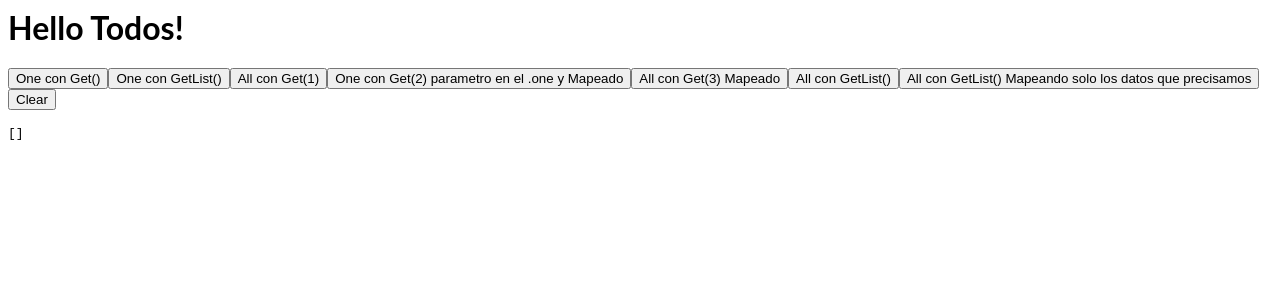
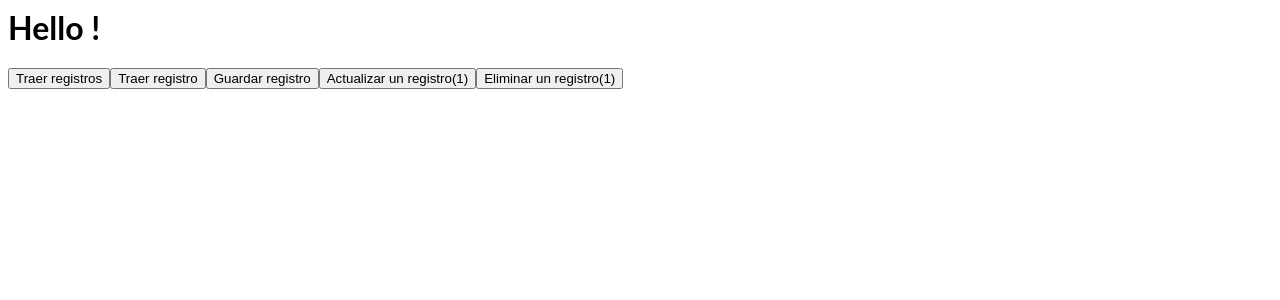
Before and after one commit to agustinBaufest/angular-opk4qk, an Angular app: page / in a window 1280 px wide. Shown: the top 300 px of the page. Built offline with nearby package versions, Linux system fonts and the light colour scheme; what ngx-restangular would draw is missing.

Commit message:
3 files modified, 1 deleted

```diff
--- a/src/app/app.component.html
+++ b/src/app/app.component.html
@@ -1,13 +1,11 @@
 <hello name="{{ name }}"></hello>
 <p>
-  <button (click)="OneGet()">One con Get()</button>
-  <button (click)="OneGetList()">One con GetList()</button>
-  <button (click)="AllGet1()">All con Get(1)</button>
-  <button (click)="AllGet2()">One con Get(2) parametro en el .one y Mapeado</button>
-  <button (click)="AllGet3()">All con Get(3) Mapeado</button>
-  <button (click)="AllGetListCon()">All con GetList()</button>
-  <button (click)="AllGetListSin()">All con GetList() Mapeando solo los datos que precisamos</button>
-  <button (click)="ClearData()">Clear</button>
+  <button (click)="get()">Traer registros</button>
+  <button (click)="getList()">Traer registro</button>
+  <button (click)="post()">Guardar registro</button>
+  <button (click)="put()">Actualizar un registro(1)</button>
+  <button (click)="delete()">Eliminar un registro(1)</button>
+
 </p>
 
 <pre>{{ cuentas | json }}</pre>
--- a/src/app/app.component.ts
+++ b/src/app/app.component.ts
@@ -1,8 +1,8 @@
 import { Component, OnInit } from '@angular/core';
 import { Observable } from 'rxjs';
 import 'rxjs/add/operator/delay';
-import { Restangular } from 'ngx-restangular';
-import { Cuenta } from './cuenta.model';
+import {Service} from './service/service.ts';
+import {UserApiRequest} from './models/userApiRequest.model.ts';
 
 @Component({
   selector: 'my-app',
@@ -11,75 +11,51 @@ import { Cuenta } from './cuenta.model';
 })
 export class AppComponent implements OnInit {
 
-  name = 'Todos';
-  cuentas: Cuenta[] = [];
-  //apiUrl = 'typicode/demo/posts';
-  apiUrl = 'posts';
-  constructor(private restangular: Restangular) {}
+  constructor(
+  private service: Service) {}
 
   ngOnInit() {
 
   }
 
-  OneGet() {
-    const observable1 = this.restangular.one(this.apiUrl).get();
-    const suscripcion1 = observable1.subscribe(data => {
-        this.cuentas = data;
-      });
+  get(){
+  this.service.get().subscribe(response =>{
+
+}, error => console.log(error));
   }
 
-  OneGetList() {
-    const observable1 = this.restangular.one(this.apiUrl).getList();
-    const suscripcion1 = observable1.subscribe(data => {
-        this.cuentas = data;
-      });
+  getById(){
+    this.service.getById(1).subscribe(response =>{
+
+    }, error => console.log(error));
   }
 
-  AllGet1() {
-    const observable1 = this.restangular.all(this.apiUrl).get(1);
-    const suscripcion1 = observable1.subscribe(data => {
-        this.cuentas = data;
-      });
+  post(){
+    let user = new UserApiRequest();
+    user.id = 1;
+    user.name = 'pepe';
+    user.surname = 'rr';
+    user.dni = '3745201';
+    this.service.post(user).subscribe(response =>{
+
+    }, error => console.log(error));
   }
 
-  AllGet2() {
-    const observable1 = this.restangular.one(this.apiUrl, 2).get();
-    const suscripcion1 = observable1.subscribe(data => {
-        this.cuentas = [
-          {id: data.id, title: data.title}
-        ];
-    });
+  put(){
+    let user = new UserApiRequest();
+    user.id = 1;
+    user.name = 'juan';
+    user.surname = 'gz';
+    user.dni = '3805081';
+  this.service.put(1,user).subscribe(response =>{
+
+    }, error => console.log(error));
   }
 
-  AllGet3() {
-    const observable1 = this.restangular.all(this.apiUrl).get(3);
-    const suscripcion1 = observable1.subscribe(data => {
-        this.cuentas = [
-          {id: data.id, title: data.title}
-        ];
-      });
+  delete(){
+  this.service.delete(1).subscribe(response =>{
+
+    }, error => console.log(error));
   }
 
-  AllGetListCon() {
-    const observable1 = this.restangular.all(this.apiUrl).getList();
-    const suscripcion1 = observable1.subscribe(data => {
-          this.cuentas = data;
-      });
-  }
-
-  AllGetListSin() {
-    this.ClearData();
-    const observable1 = this.restangular.all(this.apiUrl).getList();
-    const suscripcion1 = observable1.subscribe(data => {
-        data.forEach(x => {
-          this.cuentas.push({id: x.id, title: x.title});
-        })
-      });
-  }
-
-  ClearData() {
-    this.cuentas = [];
-  }
-
-
 }
--- a/src/app/app.module.ts
+++ b/src/app/app.module.ts
@@ -9,7 +9,7 @@ import {Service} from './service/service.ts';
 
 export function RestangularConfigFactory (RestangularProvider) {
   //RestangularProvider.setBaseUrl('https://my-json-server.typicode.com');
-  RestangularProvider.setBaseUrl('https://jsonplaceholder.typicode.com');
+  RestangularProvider.setBaseUrl(' https://apiwebpei.azurewebsites.net/');
 }
 
 @NgModule({
--- a/src/app/cuenta.model.ts
+++ /dev/null
@@ -1,4 +0,0 @@
-export interface Cuenta{
-  id: number;
-  title: string;
-}
```
